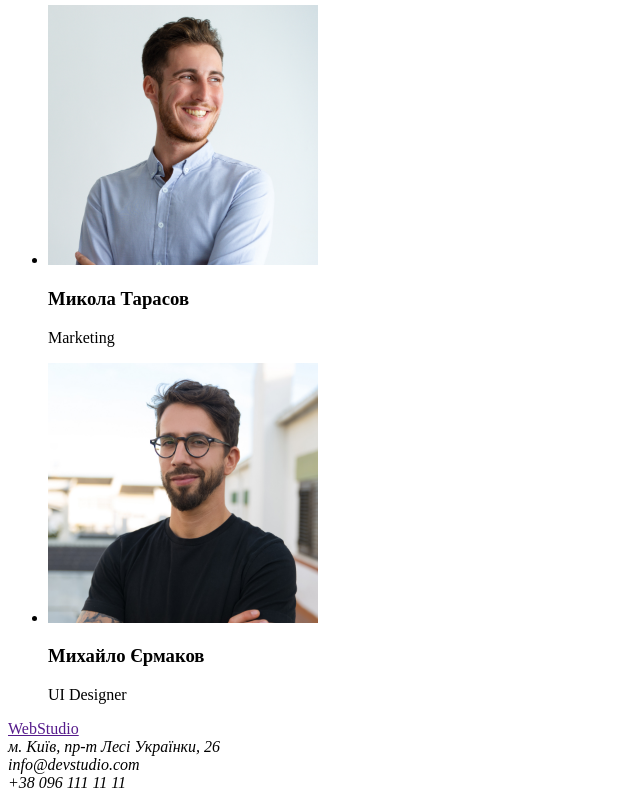
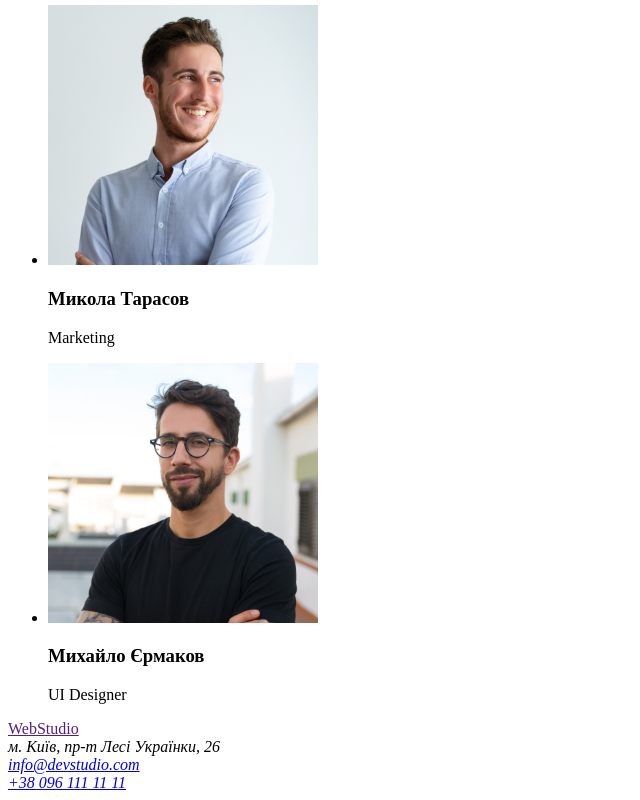
Before and after one commit to Marik-Dima/goit-markup-hw-01, a plain HTML site: page index.html in a window 1280 px wide. Shown: the part 2313-3113 px from the top of the page, without its empty margins (0-640 px from the left). Drawn offline with Linux system fonts and the light colour scheme.

Commit message:
виправлені тел і маіл в футері

```diff
--- a/index.html
+++ b/index.html
@@ -94,8 +94,8 @@
         <a href="">WebStudio</a><!--буде посилання-->
         <address>
             м. Київ, пр-т Лесі Українки, 26 <br />
-            info@devstudio.com<br />
-            +38 096 111 11 11
+            <a href="mailto:info@devstudio.com">info@devstudio.com</a> <br />
+            <a href="tel:+380961111111">+38 096 111 11 11</a>
         </address>
     </footer>
 </body>
```
Also changed, not shown: images/boxes.jpg (added), images/growing_bussines.jpg (added), images/limited_edition.jpg (added), images/new_orlean_vs.jpg (added), images/noborders.jpg (added), images/prime.jpg (added), images/seafood.jpg (added), images/techno_chryak.jpg (added), 1 other file.
